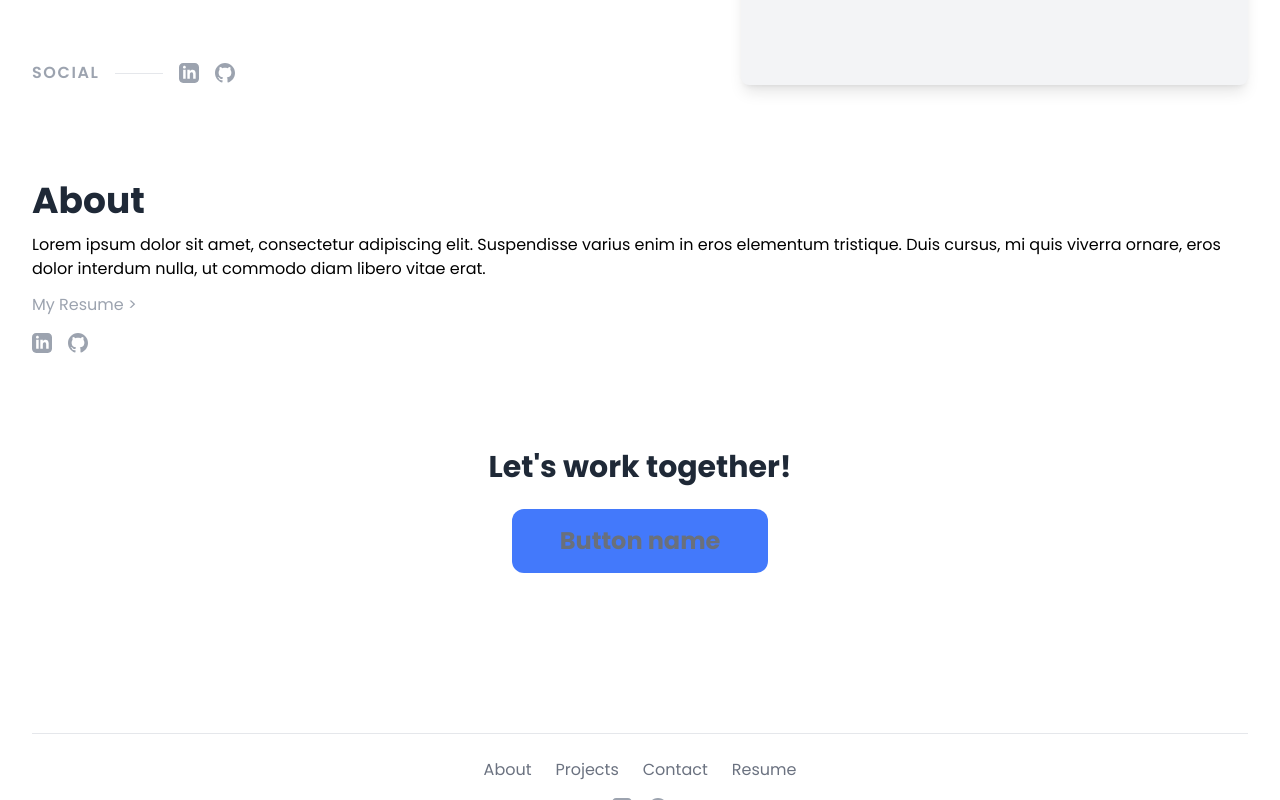
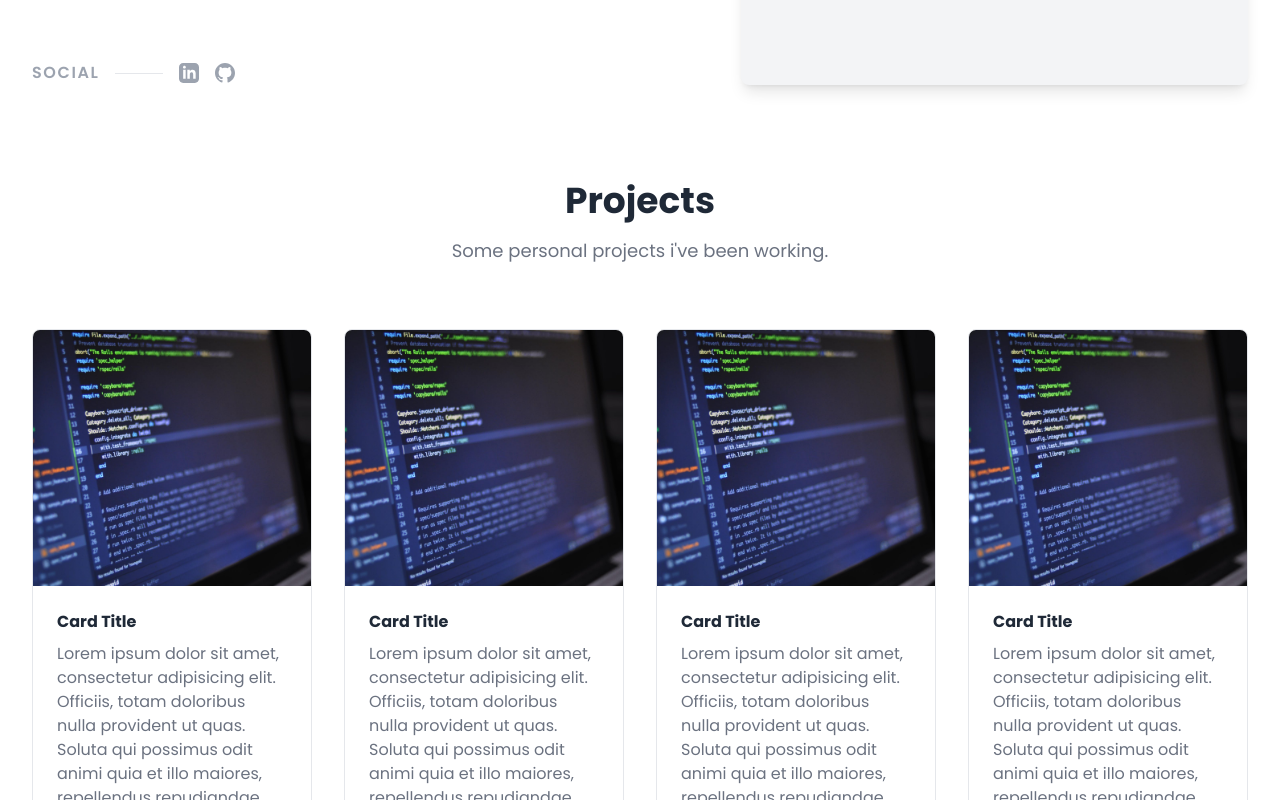
Before and after one commit to brtiago/portfolio, an Angular app: page / in a window 1280 px wide. Shown: the part 880-1680 px from the top of the page. Built offline with nearby package versions, Linux system fonts and the light colour scheme.

Commit message:
feat: project component setup

```diff
--- a/src/app/app.component.html
+++ b/src/app/app.component.html
@@ -1,4 +1,5 @@
 <app-hero></app-hero>
+<app-projects></app-projects>
 <app-about></app-about>
 <app-contact></app-contact>
 <app-footer></app-footer>
--- a/src/app/app.component.ts
+++ b/src/app/app.component.ts
@@ -2,6 +2,7 @@ import { Component } from '@angular/core';
 import { RouterOutlet } from '@angular/router';
 import { NavbarComponent } from './components/navbar/navbar.component';
 import { HeroComponent } from './pages/hero/hero.component';
+import { ProjectsComponent } from './pages/projects/projects.component';
 import { AboutComponent } from './pages/about/about.component';
 import { ContactComponent } from './pages/contact/contact.component';
 import { FooterComponent } from './components/footer/footer.component';
@@ -14,6 +15,7 @@ import { UiButtonComponent } from './components/ui-button/ui-button.component';
     RouterOutlet,
     NavbarComponent,
     HeroComponent,
+    ProjectsComponent,
     AboutComponent,
     ContactComponent,
     FooterComponent,
```
